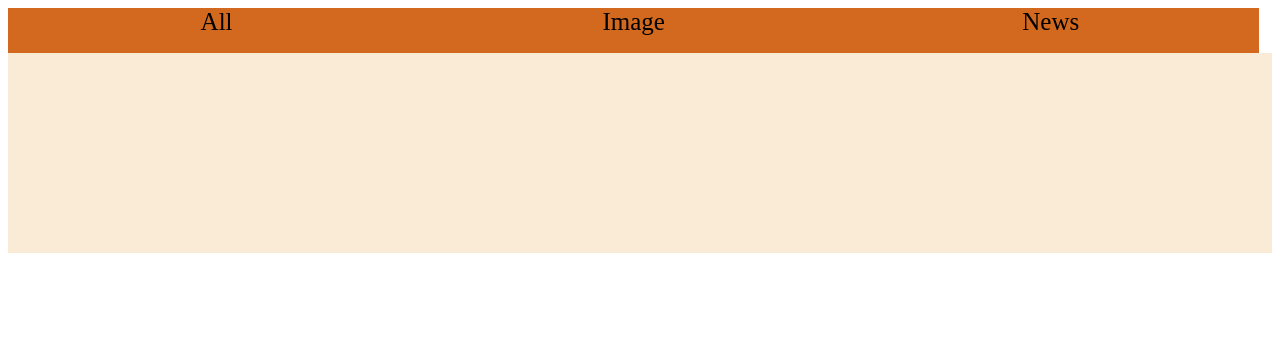
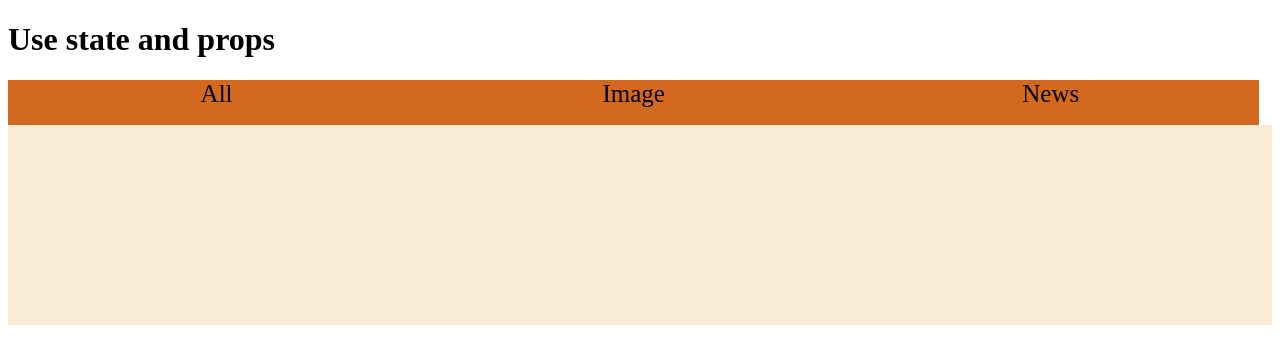
Before and after one commit to parveen7551/react-start, a React app: page / in a window 1280 px wide. Shown: the top 364 px of the page. Built offline with nearby package versions, Linux system fonts and the light colour scheme.

Commit message:
Added default props

```diff
--- a/component/StateProps.js
+++ b/component/StateProps.js
@@ -23,6 +23,7 @@ class StateProps extends React.Component {
     render() {
         return (
             <div>
+                <h1>{this.props.appInfo}</h1>
                 <div className="header">
                     {this.state.data.map((section, index) => <div key={index}
                                                                   onClick={() => this.showDescription(section)}>{section.title}</div>)}
@@ -31,6 +32,10 @@ class StateProps extends React.Component {
             </div>)
     }
 }
+
+StateProps.defaultProps = {
+    appInfo: "Use state and props",
+};
 
 class DetailSection extends React.Component {
     render() {
```
